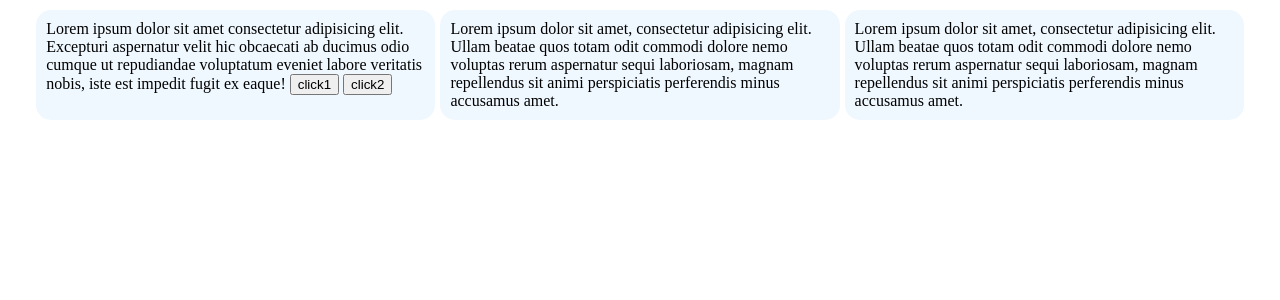
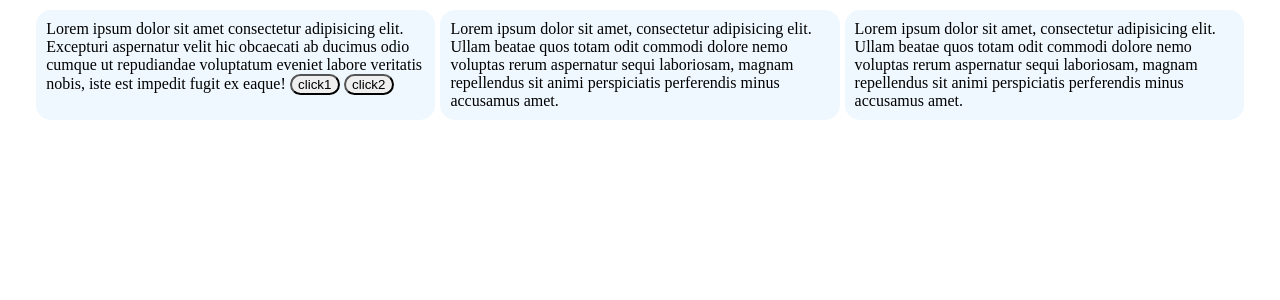
Before and after one commit to alessandromeller/alessandromeller.github.io, a PHP site: page / in a window 1280 px wide. Shown: the part 64-364 px from the top of the page. Run offline with PHP 8.4, Linux system fonts and the light colour scheme.

Commit message:
Update style.css

```diff
--- a/CSS/style.css
+++ b/CSS/style.css
@@ -63,3 +63,8 @@ nav {
 .box30 {
     max-width: 30%;
 }
+/* botões  */
+.botao1 {
+ min-width: 50px;
+ border-radius: 15px;
+}
```
